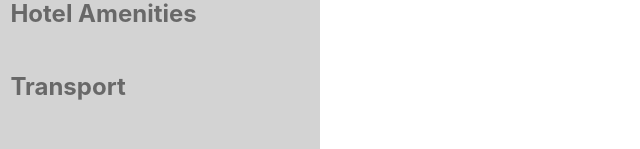
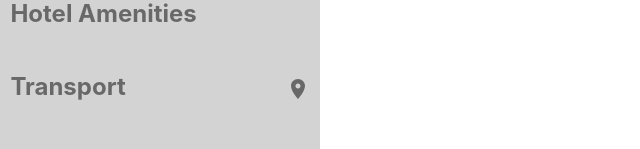
Before and after one commit to vhuang5564/hotel-california, a Next.js app: page /test in a window 1280 px wide. Shown: the part 358-507 px from the top of the page, without its empty margins (0-640 px from the left). Built offline with nearby package versions, Linux system fonts and the light colour scheme.

Commit message:
add location icon

```diff
--- a/components/Sidebar.jsx
+++ b/components/Sidebar.jsx
@@ -5,6 +5,7 @@ import IconButton from "@material-ui/core/Button";
 import ArrowForwardIosIcon from '@material-ui/icons/ArrowForwardIos';
 import AppsIcon from '@material-ui/icons/Apps';
 import LocalDiningIcon from '@material-ui/icons/LocalDining';
+import LocationOnIcon from '@material-ui/icons/LocationOn';
 
 export default function Sidebar(props) {
   let n = 0;
@@ -28,7 +29,7 @@ export default function Sidebar(props) {
       <h1>Restuarant & Lounges</h1>
       <h1>Spa & Salon</h1>
       <h1>Hotel Amenities</h1>
-      <h1>Transport</h1>
+      <h1>Transport <LocationOnIcon /></h1>
       <h1>Local Flavor</h1>
       <h1>Services</h1>
       <h1>Front-Desk</h1>
```
